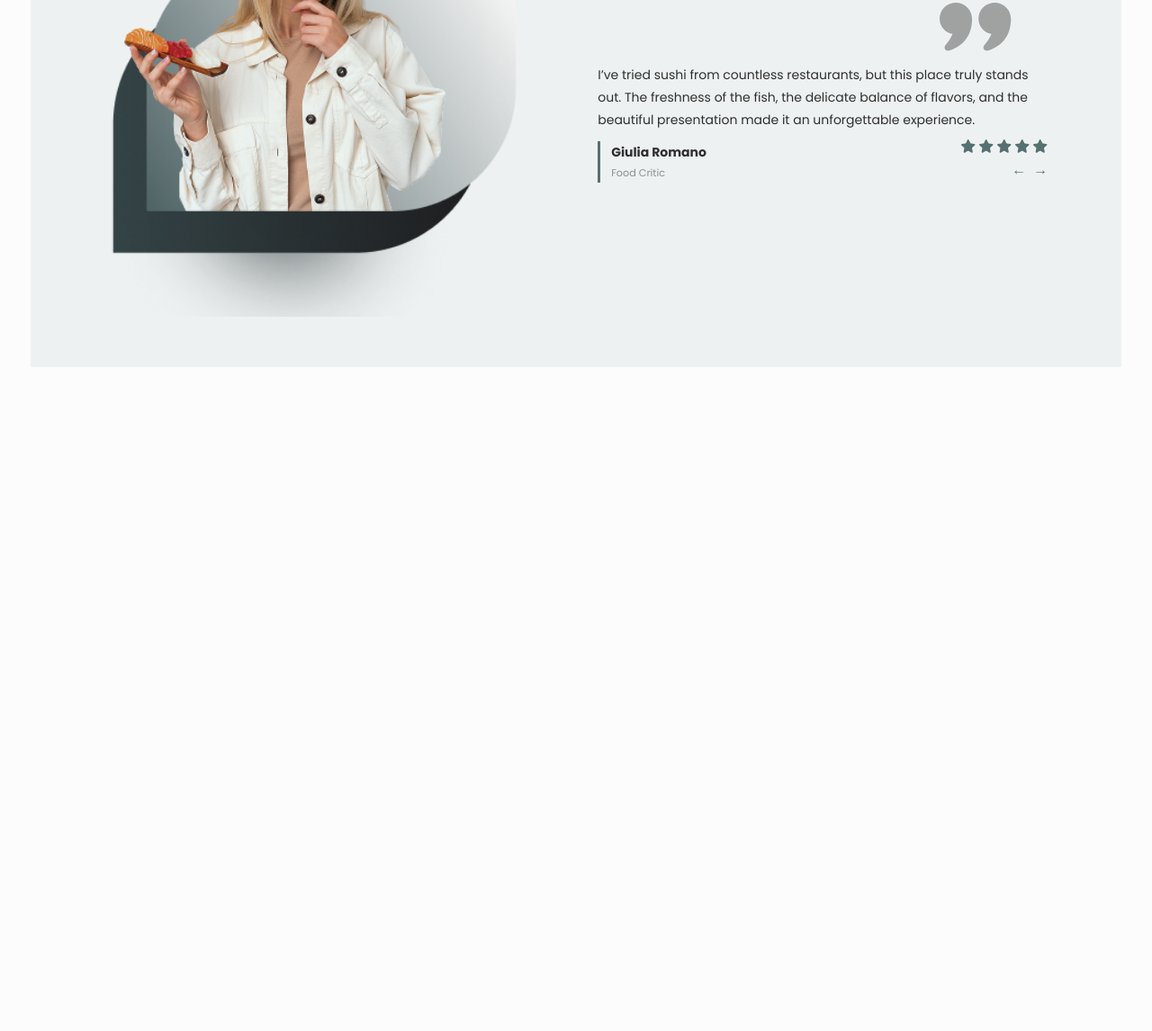
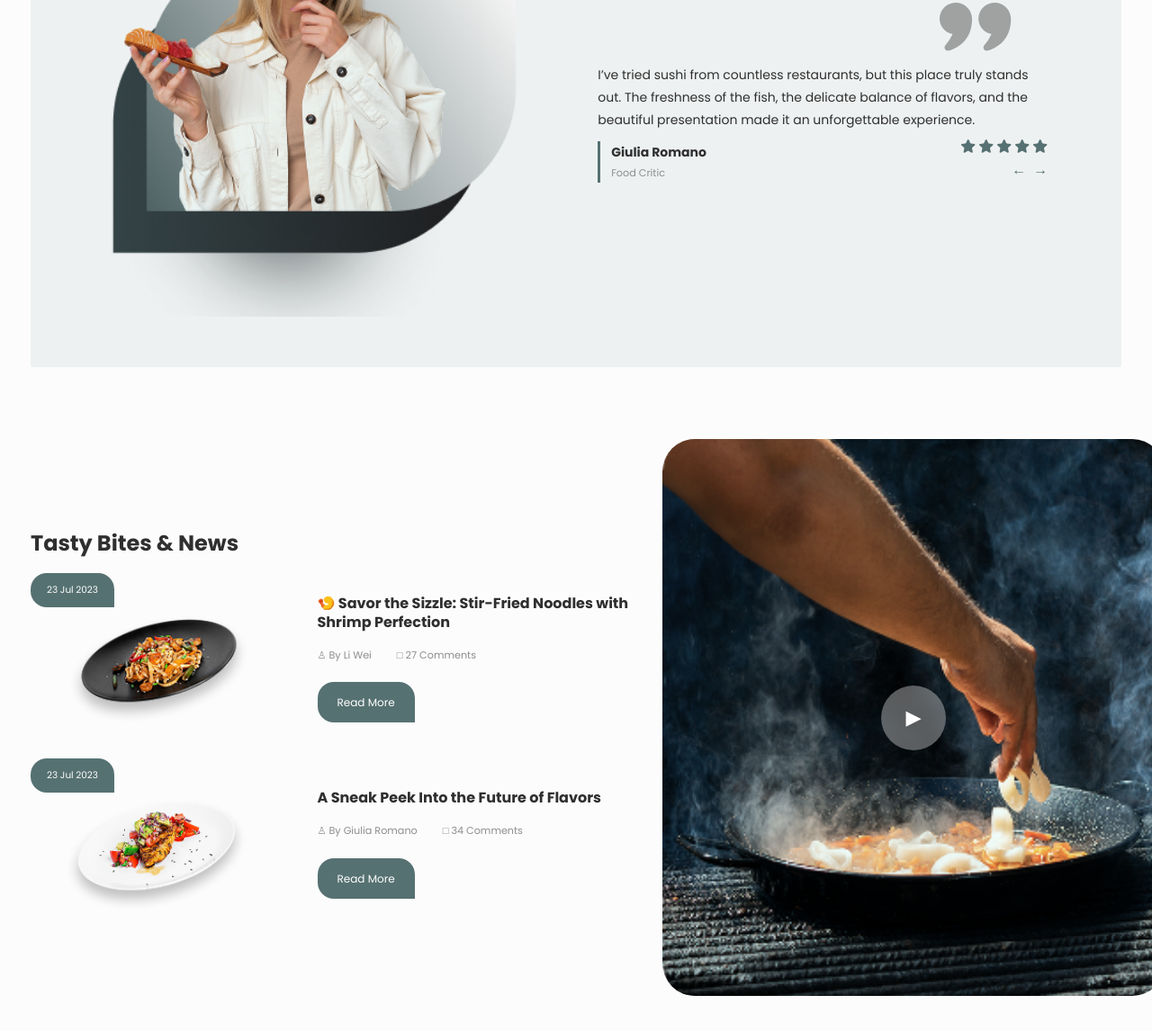
Before and after one commit to veselhmelnik/plated-and-co, a plain HTML site: page index.html in a window 1280 px wide. Shown: the part 4273-5419 px from the top of the page at 90% size. Before the commit the page ends 4681 px from the top, so only its background shows below. Drawn offline with Linux system fonts and the light colour scheme.

Commit message:
start news-section

```diff
--- a/css/main.css
+++ b/css/main.css
@@ -1278,3 +1278,135 @@ body {
 .testimonial__navigation button:last-child:hover {
   transform: translateX(2px);
 }
+
+.news {
+  padding-block: 80px;
+}
+
+.news__inner {
+  display: grid;
+  grid-template-columns: 54% 46%;
+  gap: 48px;
+  align-items: center;
+}
+.news__list {
+  display: grid;
+  gap: 56px;
+
+  margin-top: 32px;
+}
+
+.news-card {
+  display: grid;
+  grid-template-columns: 45% 55%;
+  gap: 24px;
+  align-items: center;
+}
+.news-card__visual {
+  position: relative;
+}
+
+.news-card__visual img {
+  width: 100%;
+  height: 150px;
+
+  object-fit: contain;
+}
+.news-card__date {
+  position: absolute;
+  top: -20px;
+  left: 0;
+
+  padding: 10px 18px;
+
+  color: #fff;
+  background-color: var(--color-primary);
+
+  font-size: 0.65rem;
+
+  border-radius: 18px 18px 0 18px;
+}
+.news-card__title {
+  font-size: 1rem;
+  font-weight: 700;
+  line-height: 1.35;
+}
+
+.news-card__meta {
+  display: flex;
+  gap: 28px;
+
+  margin-top: 16px;
+
+  color: var(--color-muted);
+  font-size: 0.7rem;
+}
+
+.news-card__link {
+  display: inline-flex;
+
+  margin-top: 20px;
+  padding: 12px 22px;
+
+  color: #fff;
+  background-color: var(--color-primary);
+
+  font-size: 0.75rem;
+
+  border-radius: 18px 18px 0 18px;
+
+  transition:
+    background-color 0.2s ease,
+    transform 0.2s ease;
+}
+
+.news-card__link:hover {
+  background-color: #455d5e;
+  transform: translateY(-2px);
+}
+.news__video {
+  position: relative;
+
+  overflow: hidden;
+
+  border-radius: 36px;
+}
+
+.news__video > img {
+  width: 100%;
+  aspect-ratio: 0.9;
+
+  object-fit: cover;
+}
+.news__play {
+  position: absolute;
+
+  top: 50%;
+  left: 50%;
+
+  width: 72px;
+  height: 72px;
+
+  display: grid;
+  place-items: center;
+
+  transform: translate(-50%, -50%);
+
+  border: 0;
+  border-radius: 50%;
+
+  color: #fff;
+  background-color: rgba(255, 255, 255, 0.35);
+
+  backdrop-filter: blur(6px);
+
+  font-size: 1.4rem;
+
+  transition:
+    transform 0.2s ease,
+    background-color 0.2s ease;
+}
+.news__play:hover {
+  transform: translate(-50%, -50%) scale(1.08);
+  background-color: rgba(255, 255, 255, 0.5);
+}
--- a/index.html
+++ b/index.html
@@ -890,5 +890,77 @@
         </div>
       </div>
     </section>
+    <section class="news">
+      <div class="container news__inner">
+        <div class="news__content">
+          <h2 class="section-title">Tasty Bites & News</h2>
+
+          <div class="news__list">
+            <article class="news-card">
+              <div class="news-card__visual">
+                <span class="news-card__date">23 Jul 2023</span>
+
+                <img
+                  src="assets/images/news/news-1.png"
+                  alt="Stir-fried noodles with shrimp"
+                />
+              </div>
+
+              <div class="news-card__content">
+                <h3 class="news-card__title">
+                  🍤 Savor the Sizzle: Stir-Fried Noodles with Shrimp Perfection
+                </h3>
+
+                <div class="news-card__meta">
+                  <span>♙ By Li Wei</span>
+                  <span>□ 27 Comments</span>
+                </div>
+
+                <a class="news-card__link" href="#"> Read More </a>
+              </div>
+            </article>
+
+            <article class="news-card">
+              <div class="news-card__visual">
+                <span class="news-card__date">23 Jul 2023</span>
+
+                <img
+                  src="assets/images/news/news-2.png"
+                  alt="Colorful plated dish"
+                />
+              </div>
+
+              <div class="news-card__content">
+                <h3 class="news-card__title">
+                  A Sneak Peek Into the Future of Flavors
+                </h3>
+
+                <div class="news-card__meta">
+                  <span>♙ By Giulia Romano</span>
+                  <span>□ 34 Comments</span>
+                </div>
+
+                <a class="news-card__link" href="#"> Read More </a>
+              </div>
+            </article>
+          </div>
+        </div>
+
+        <div class="news__video">
+          <img
+            src="assets/images/news/video-cover.png"
+            alt="Chef cooking food in a pan"
+          />
+
+          <button
+            class="news__play"
+            type="button"
+            aria-label="Play cooking video"
+          >
+            ▶
+          </button>
+        </div>
+      </div>
+    </section>
   </body>
 </html>
```
Also changed, not shown: assets/images/news/news-1.png (added), assets/images/news/news-2.png (added), assets/images/news/video-cover.png (added).
